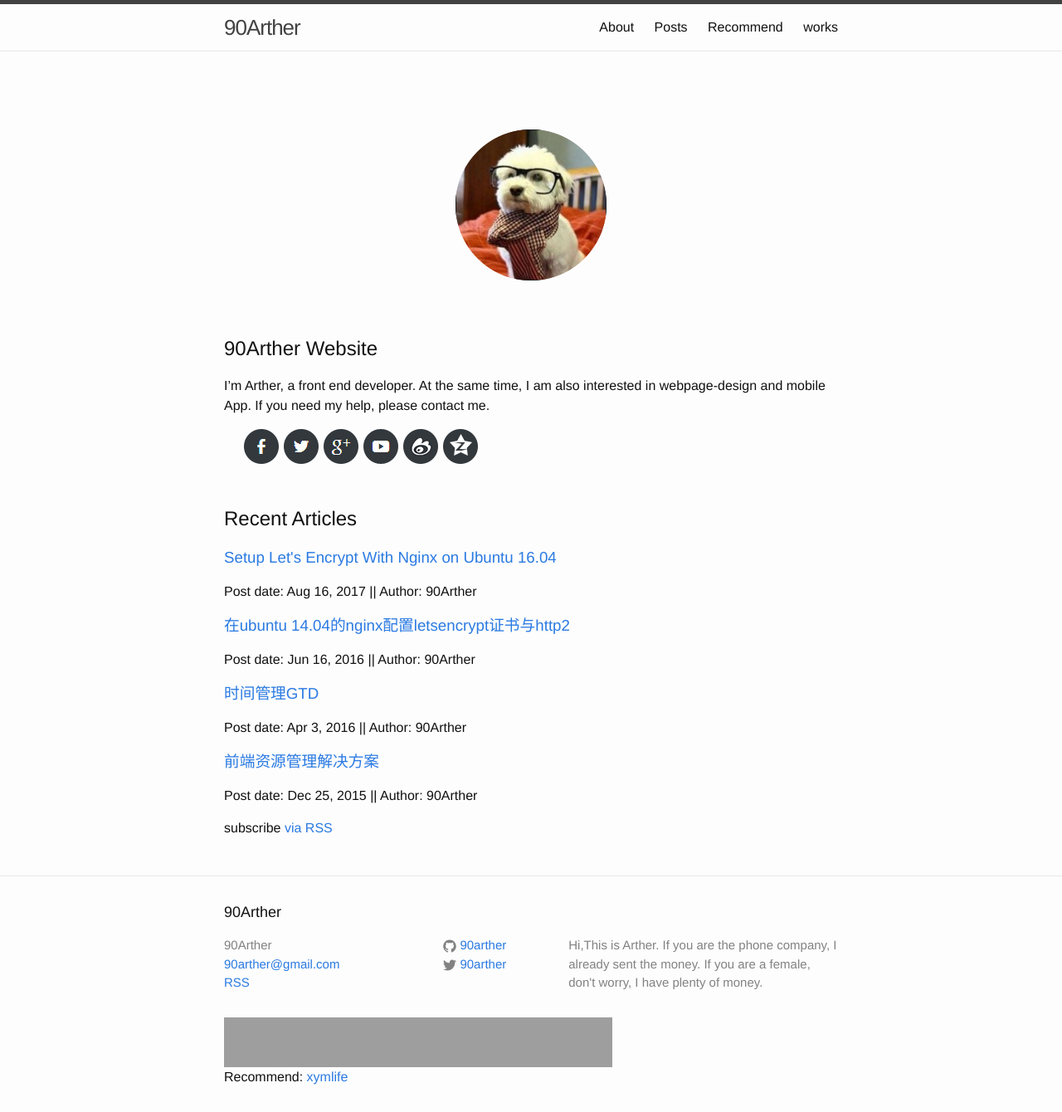
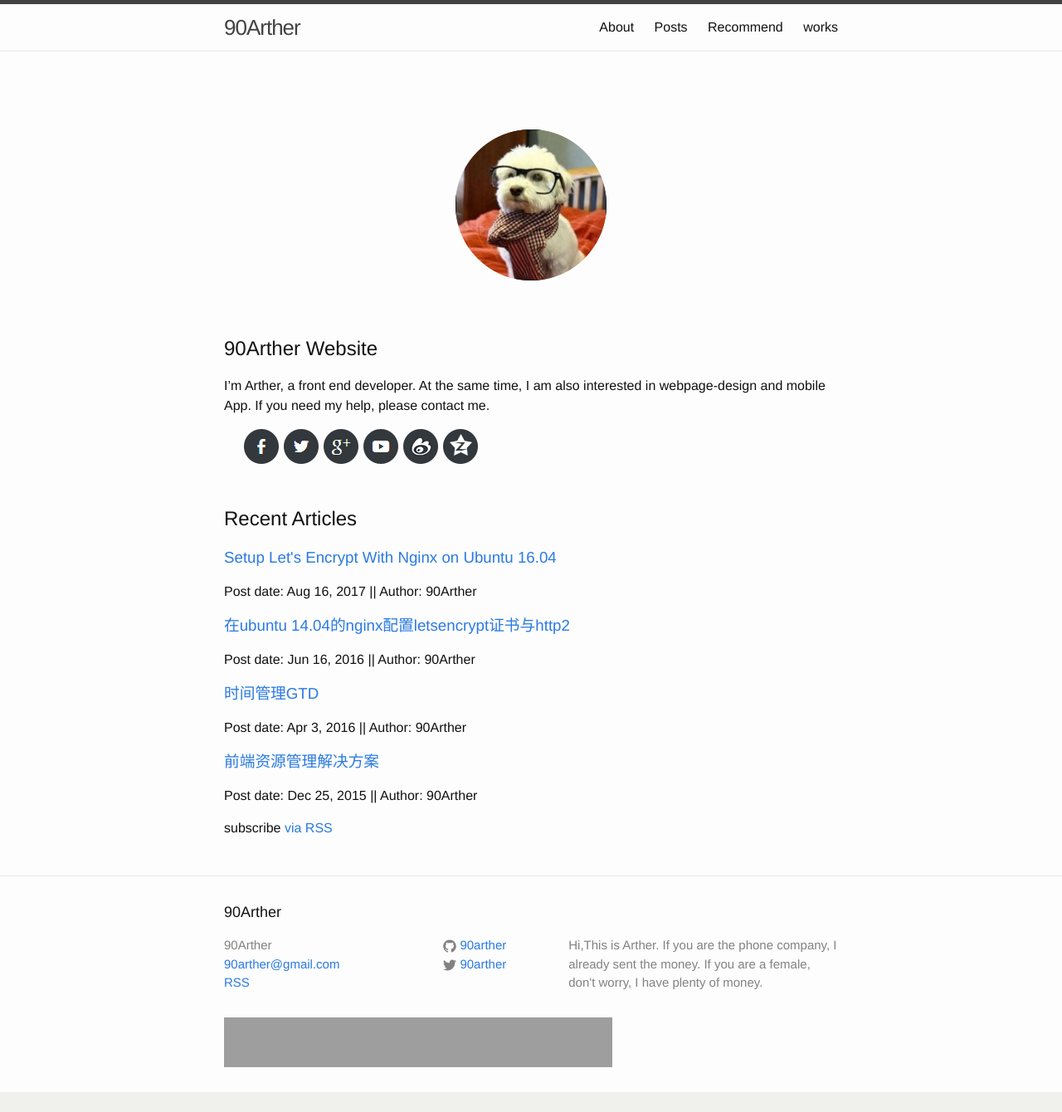
Before and after one commit to 90arther/90arther.github.io, a Jekyll site: the page built from index.html, in a window 1280 px wide. Shown: the whole page at 83% size. Built offline with Jekyll 4.4.1, drawn with Linux system fonts in a browser that asks for light colours; comment, search, counter and statistics services are not loaded; after the commit the page ends 1316 px from its top, so only the background shows below that; grey boxes are pictures that could not be loaded.

Commit message:
Update footer.html

```diff
--- a/_includes/footer.html
+++ b/_includes/footer.html
@@ -53,10 +53,6 @@
     <div>
       <a href="https://www.vultr.com/?ref=7861829-4F"><img src="https://www.vultr.com/media/banner_2.png" width="468" height="60"></a>
     </div>
-    <div>
-      <span>Recommend:</span>
-      <a target="_blank" href="http://www.xymlife.com">xymlife</a>
-    </div>
 
   </div>
 
```
